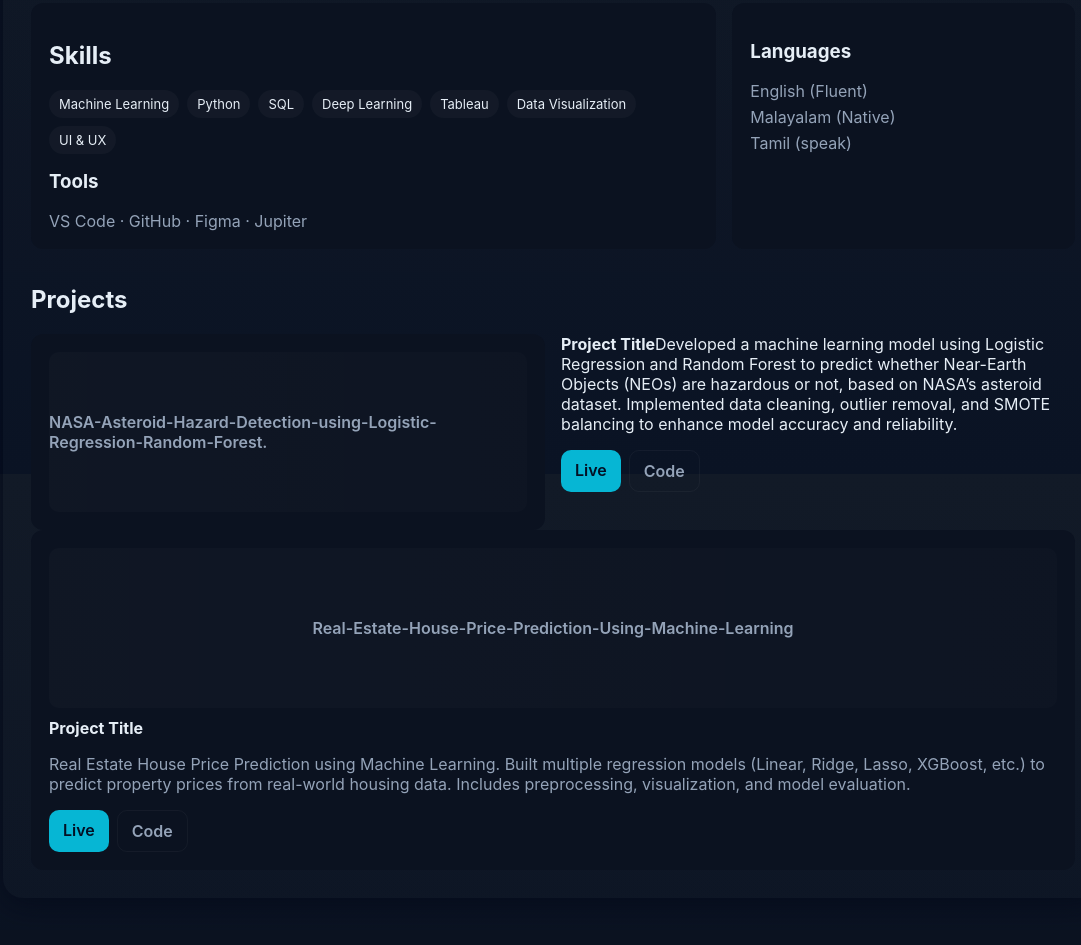
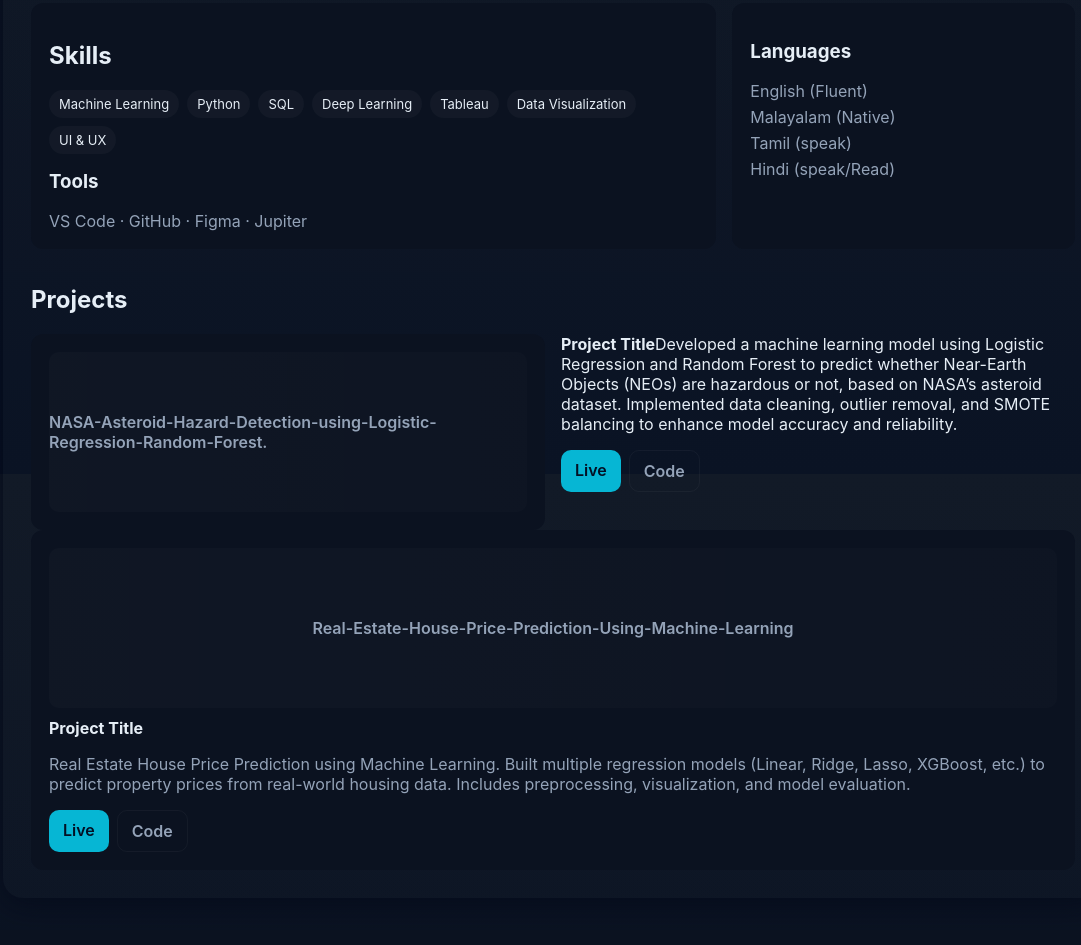
Before and after one commit to MhdFaris965/Portfolio, a plain HTML site: page index.html in a window 1280 px wide. Shown: the part 1126-2071 px from the top of the page, without its empty margins (87-1168 px from the left). Drawn offline with Linux system fonts and the light colour scheme.

Commit message:
Update index.html

```diff
--- a/index.html
+++ b/index.html
@@ -181,6 +181,7 @@
           <div class="muted" style="margin-top:8px">English (Fluent)</div>
           <div class="muted" style="margin-top:6px">Malayalam (Native)</div>
           <div class="muted" style="margin-top:6px">Tamil (speak)</div>
+          <div class="muted" style="margin-top:6px">Hindi (speak/Read)</div>
         </div>
       </section>
 
```
